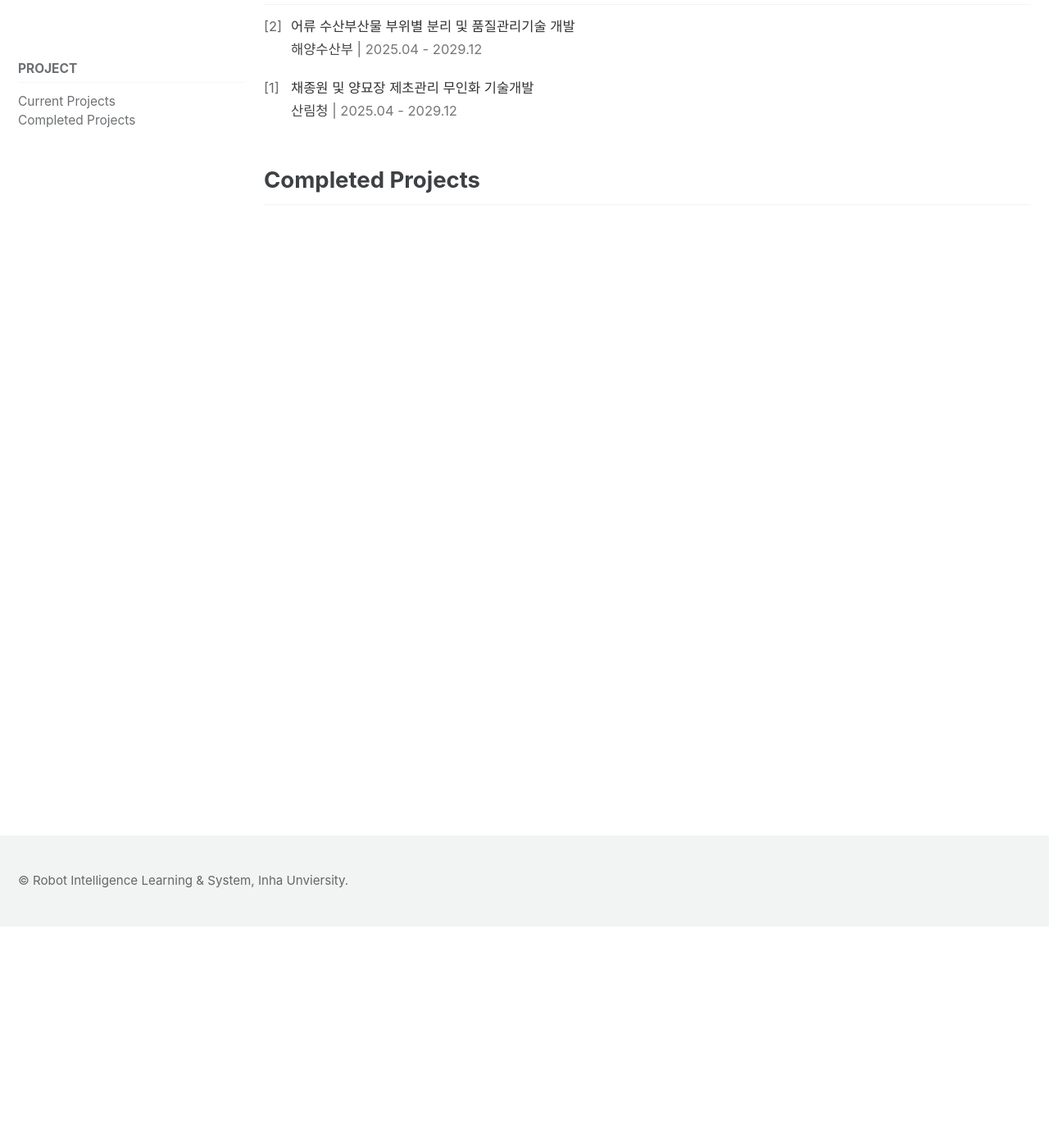
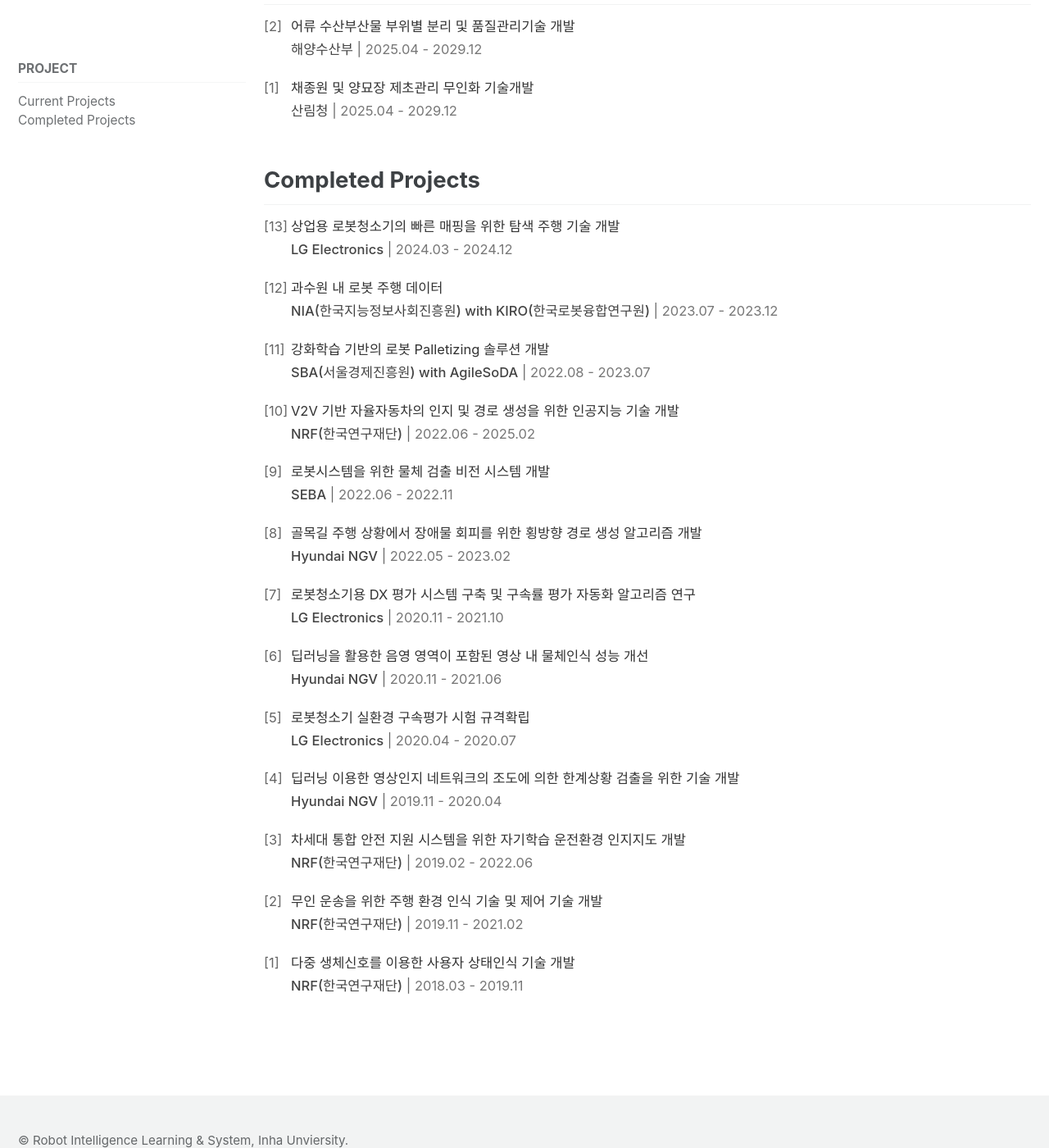
Before and after one commit to wjahn/rils, a Jekyll site: the page built from _pages/project/project.md, in a window 1280 px wide and 1400 px high, scrolled down 270 px. Shown: the whole window at 82% size. Built offline with Jekyll 4.4.1, drawn with Linux system fonts in a browser that asks for light colours; cached includes are drawn as plain includes.

Commit message:
Update project.md

```diff
--- a/_pages/project/project.md
+++ b/_pages/project/project.md
@@ -70,7 +70,6 @@
 </div>
 
 ## Completed Projects
-<!--
 
 
 <div class="project-container">
@@ -215,4 +214,4 @@
      <span class="project-period">2018.03 - 2019.11</span>
    </div>
  </div>
-</div> -->
+</div>
```
